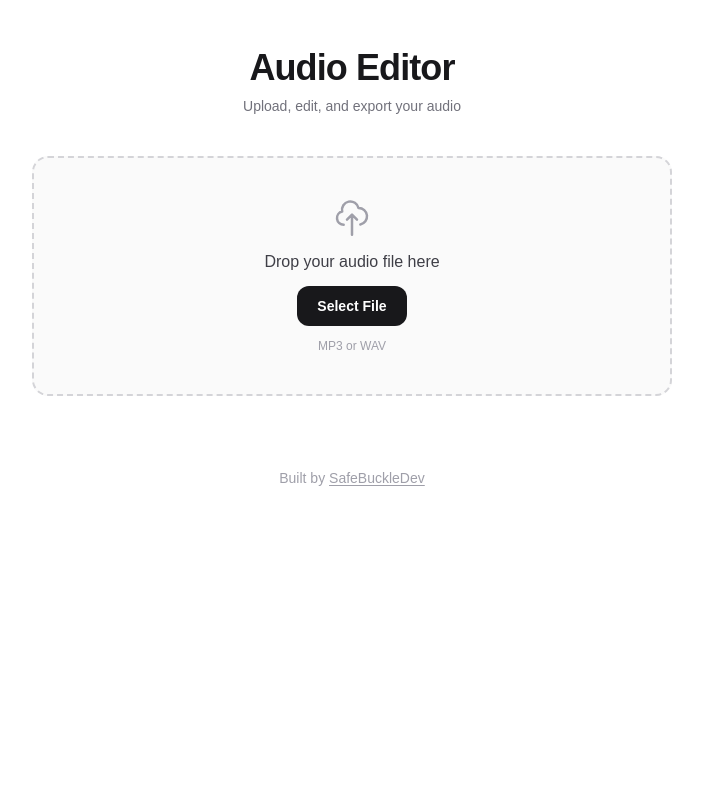
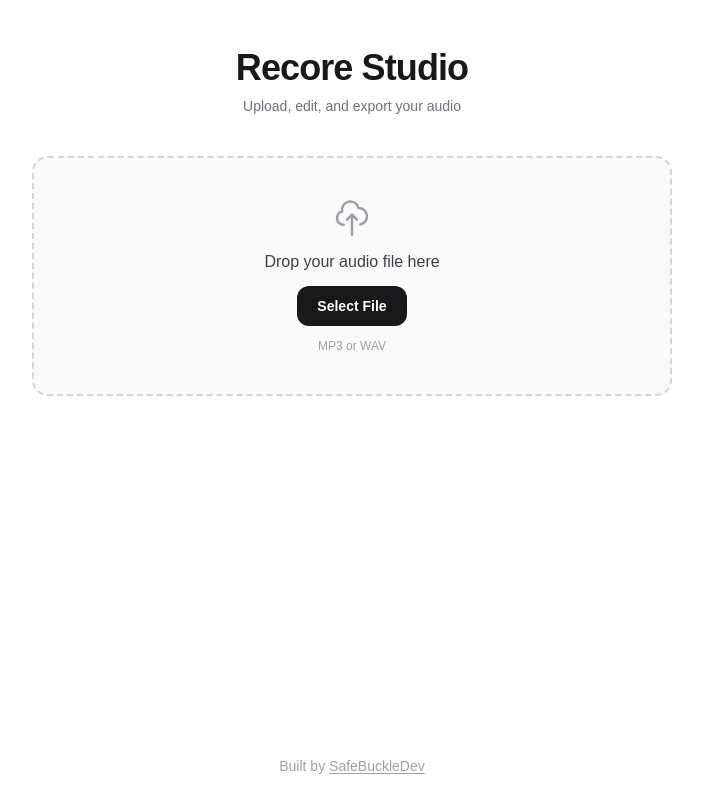
Before and after one commit to SafeBuckleDev/recore, a Next.js app: page / in a window 1280 px wide. Shown: the whole page, without its empty margins (288-991 px from the left). Built offline with nearby package versions, Linux system fonts and the light colour scheme.

Commit message:
feat: rename to Recore Studio and center content vertically

```diff
--- a/app/page.tsx
+++ b/app/page.tsx
@@ -454,12 +454,12 @@ export default function AudioEditor() {
   };
 
   return (
-    <div className="min-h-screen bg-white">
-      <div className="mx-auto flex max-w-2xl flex-col items-center px-4 py-12">
-        <h1 className="mb-2 text-4xl font-bold tracking-tight text-zinc-900">
-          Audio Editor
+    <div className="flex min-h-screen flex-col items-center justify-center bg-white">
+      <div className="w-full max-w-2xl px-4 py-12">
+        <h1 className="mb-2 text-center text-4xl font-bold tracking-tight text-zinc-900">
+          Recore Studio
         </h1>
-        <p className="mb-10 text-sm text-zinc-500">
+        <p className="mb-10 text-center text-sm text-zinc-500">
           Upload, edit, and export your audio
         </p>
 
@@ -771,7 +771,7 @@ export default function AudioEditor() {
           </div>
         )}
       </div>
-      <footer className="py-6 text-center text-sm text-zinc-400">
+      <footer className="mt-auto py-6 text-center text-sm text-zinc-400">
         Built by{" "}
         <a
           href="https://github.com/SafeBuckleDev"
```
